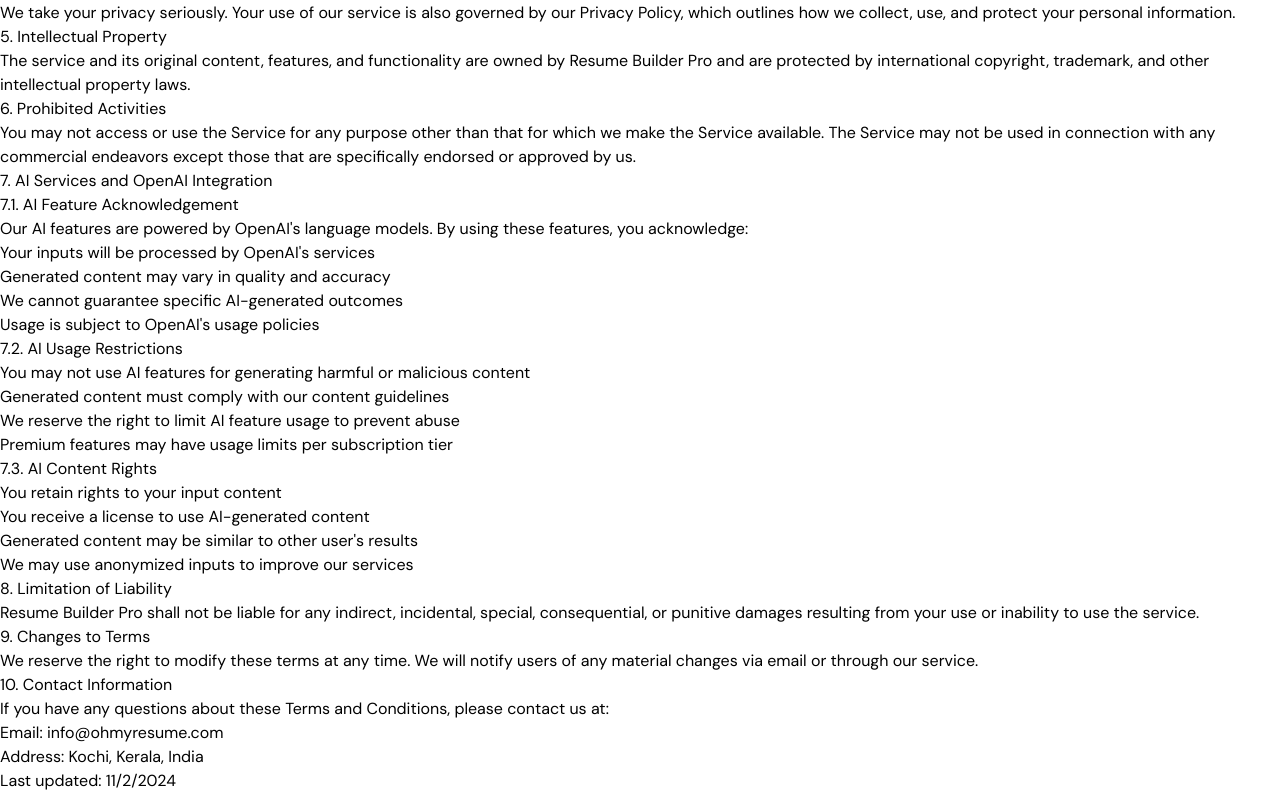
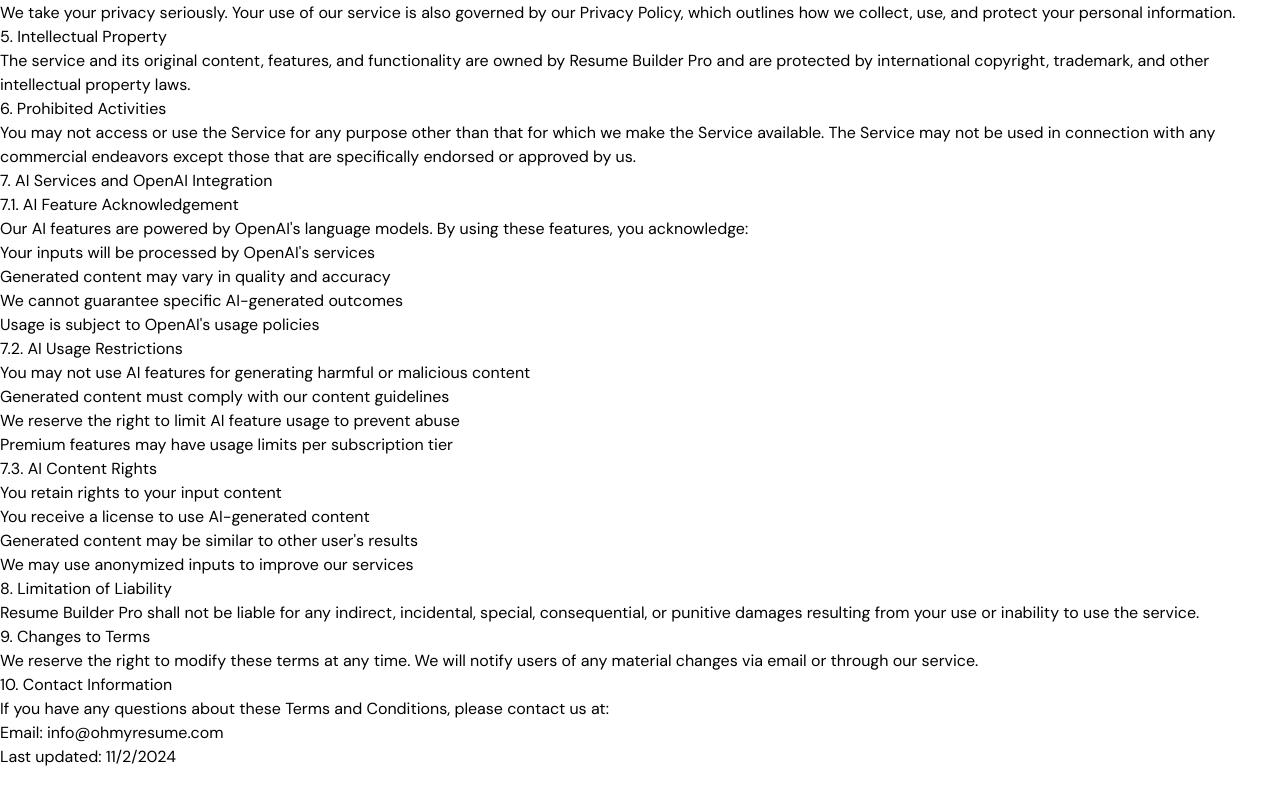
Before and after one commit to vishakh-abhayan/omr_frontend, a Next.js app: page /terms in a window 1280 px wide. Shown: the part 383-1176 px from the top of the page. After the commit the page ends 1152 px from the top, so only its background shows below. Built offline with nearby package versions, Linux system fonts and the light colour scheme; no server answers.

Commit message:
Update page.tsx

```diff
--- a/src/app/terms/page.tsx
+++ b/src/app/terms/page.tsx
@@ -179,7 +179,7 @@
             </p>
             <div className="mt-4 p-4 bg-gray-50 rounded-lg">
               <p className="text-gray-600">Email: info@ohmyresume.com</p>
-              <p className="text-gray-600">Address: Kochi, Kerala, India</p>
+
             </div>
           </section>
         </div>
```
